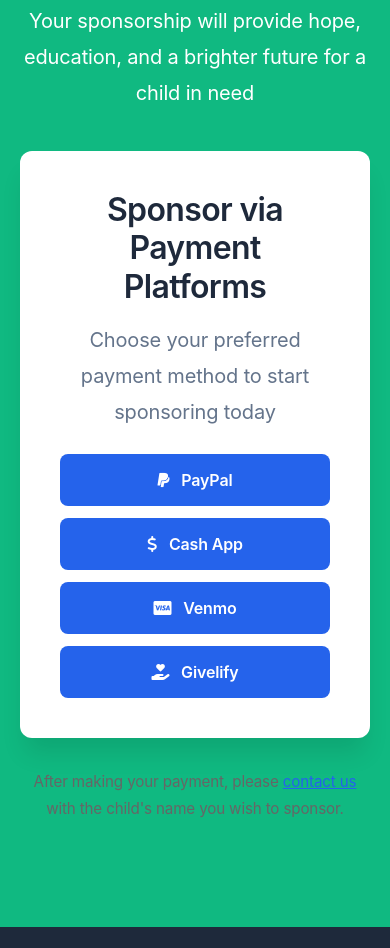
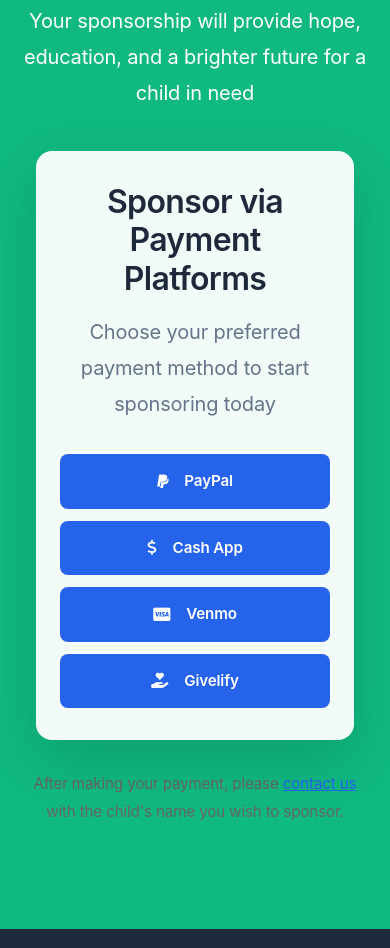
Before and after one commit to 3bsolutionsltd/gidudu, a plain HTML site: page sponsor.html in a window 390 px wide. Shown: the part 6359-7307 px from the top of the page. Drawn offline with Linux system fonts and the light colour scheme.

Commit message:
Improve payment platforms layout with 2x2 grid design and better spacing

```diff
--- a/css/style.css
+++ b/css/style.css
@@ -998,10 +998,10 @@ a {
 }
 
 .donate-card {
-    background: var(--white);
-    padding: 2.5rem;
-    border-radius: 12px;
-    box-shadow: var(--shadow-xl);
+    background: rgba(255, 255, 255, 0.95);
+    padding: 3rem 2.5rem;
+    border-radius: 16px;
+    box-shadow: 0 20px 60px rgba(0,0,0,0.15);
     color: var(--text-dark);
     position: relative;
     transition: all 0.3s ease;
@@ -2359,31 +2359,37 @@ a {
 
 /* Payment Platforms */
 .donate-options {
-    max-width: 600px;
+    max-width: 700px;
     margin: 40px auto 0;
 }
 
 .payment-platforms {
-    display: flex;
-    flex-direction: column;
-    gap: 0.75rem;
-    margin-top: 1.5rem;
+    display: grid;
+    grid-template-columns: repeat(2, 1fr);
+    gap: 1rem;
+    margin-top: 2rem;
 }
 
 .platform-btn {
-    display: block;
-    padding: 0.75rem 1rem;
+    display: flex;
+    align-items: center;
+    justify-content: center;
+    gap: 0.5rem;
+    padding: 1rem 1.5rem;
     background: var(--primary-color);
     color: var(--white);
     border-radius: 8px;
     text-align: center;
     font-weight: 600;
+    font-size: 1rem;
     transition: all 0.3s ease;
+    text-decoration: none;
 }
 
 .platform-btn:hover {
     background: var(--dark-color);
-    transform: translateX(5px);
+    transform: translateY(-3px);
+    box-shadow: 0 4px 12px rgba(0,0,0,0.15);
 }
 
 .platform-btn i {
@@ -2461,6 +2467,25 @@ a {
 
     .detail-grid {
         grid-template-columns: 1fr;
+    }
+
+    .payment-platforms {
+        grid-template-columns: 1fr;
+        gap: 0.75rem;
+    }
+
+    .platform-btn {
+        padding: 0.875rem 1rem;
+        font-size: 0.95rem;
+    }
+
+    .donate-options {
+        max-width: 100%;
+        padding: 0 1rem;
+    }
+
+    .donate-card {
+        padding: 2rem 1.5rem;
     }
 
     .form-wrapper {
```
